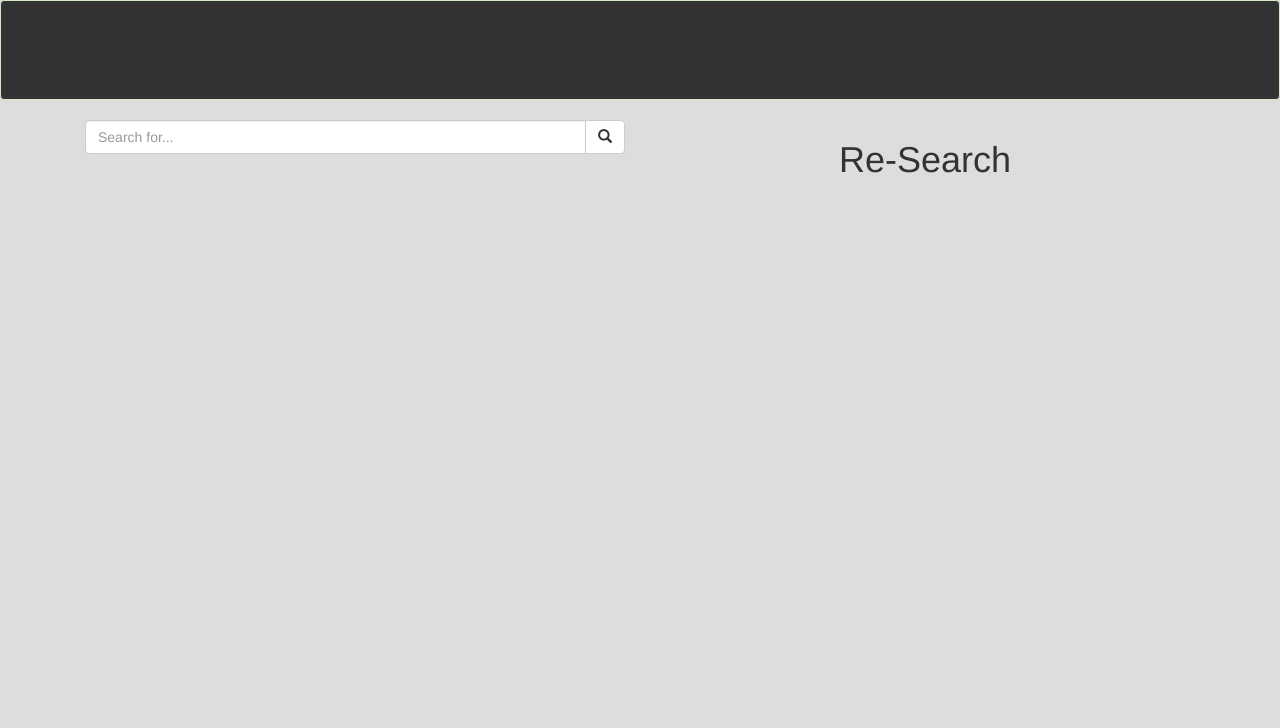
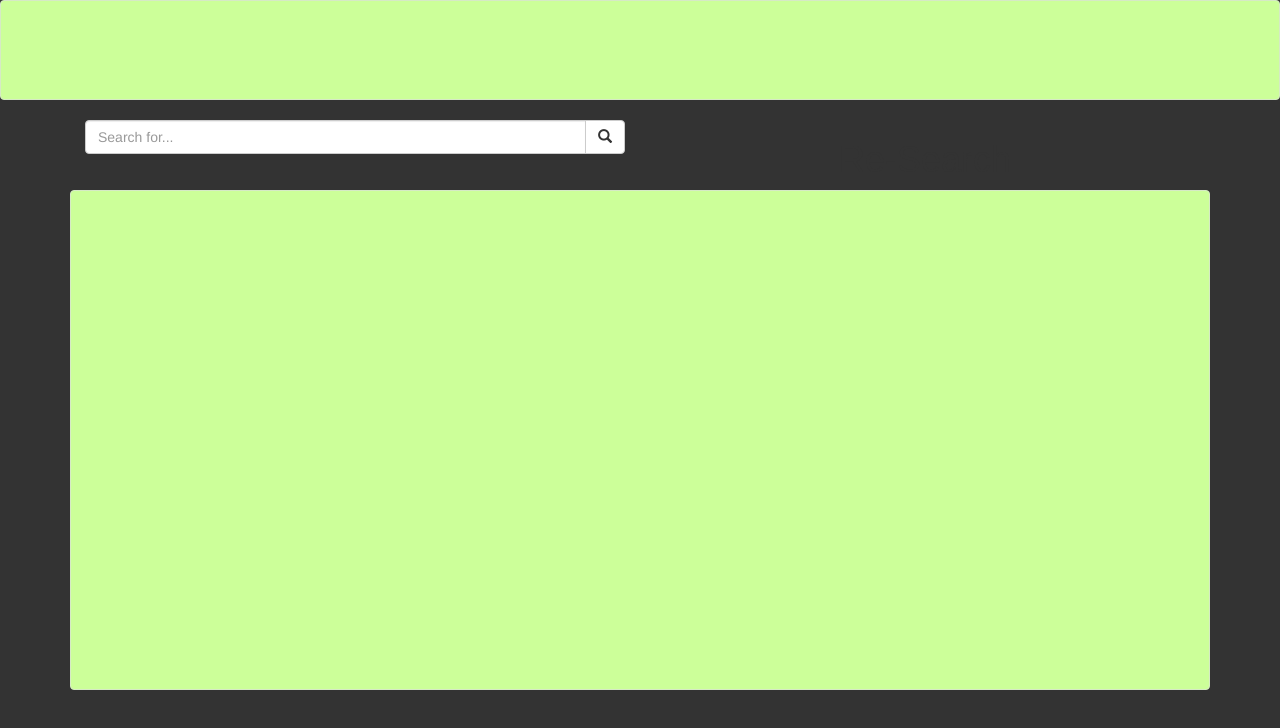
Before and after one commit to Simosnino/Re-Search, a plain HTML site: page app/html/re-search.html in a window 1280 px wide. Drawn offline with nearby package versions, Linux system fonts and the light colour scheme.

Commit message:
aggiornamento in corso...

```diff
--- a/app/css/app.css
+++ b/app/css/app.css
@@ -1,7 +1,14 @@
 .h100{
-  height: 100px;
+   height: 100px;
 }
 
 .alert-success{
-  background-color: #333;
+  background-color: #ccff99;
 }
+
+.h200{
+   height: 500px;
+}
+.alert-success{
+  background-color: #ccff99;
+}
--- a/app/html/re-search.html
+++ b/app/html/re-search.html
@@ -11,18 +11,15 @@
 <title>Re-Search</title>
 
 
+</head>
 
-</head>
-<body style="background-color: #ddd">
+<body style="background-color: #333">
   <!-- Alerts -->
   <div class="alert alert-success h100" role="alert">
     <a href="#" class="alert-link"></a>
   </div>
 
 <div class="container">
-
-
-
 
   <!-- input ricerca-->
   <div class="col-lg-6">
@@ -34,9 +31,21 @@
     </div><!-- /input-group -->
   </div><!-- /.col-lg-6 -->
 
+
+
+  <div>
+
+       <body text="white"></font>
+       <font face="arial"</font>
        <h1><center>Re-Search</center></h1>
+  </div>
 
+  <!-- Alerts -->
+  <div class="alert alert-success h200" role="alert">
+    <a href="#" class="alert-link"></a>
+  </div>
   <script type="javascript" src="/bower_components/angular/angular.js"></script>
+
 </div>
 </body>
 </html>
```
Also changed, not shown: 1 other file. Lines whose indentation alone changed are shown as unchanged.
